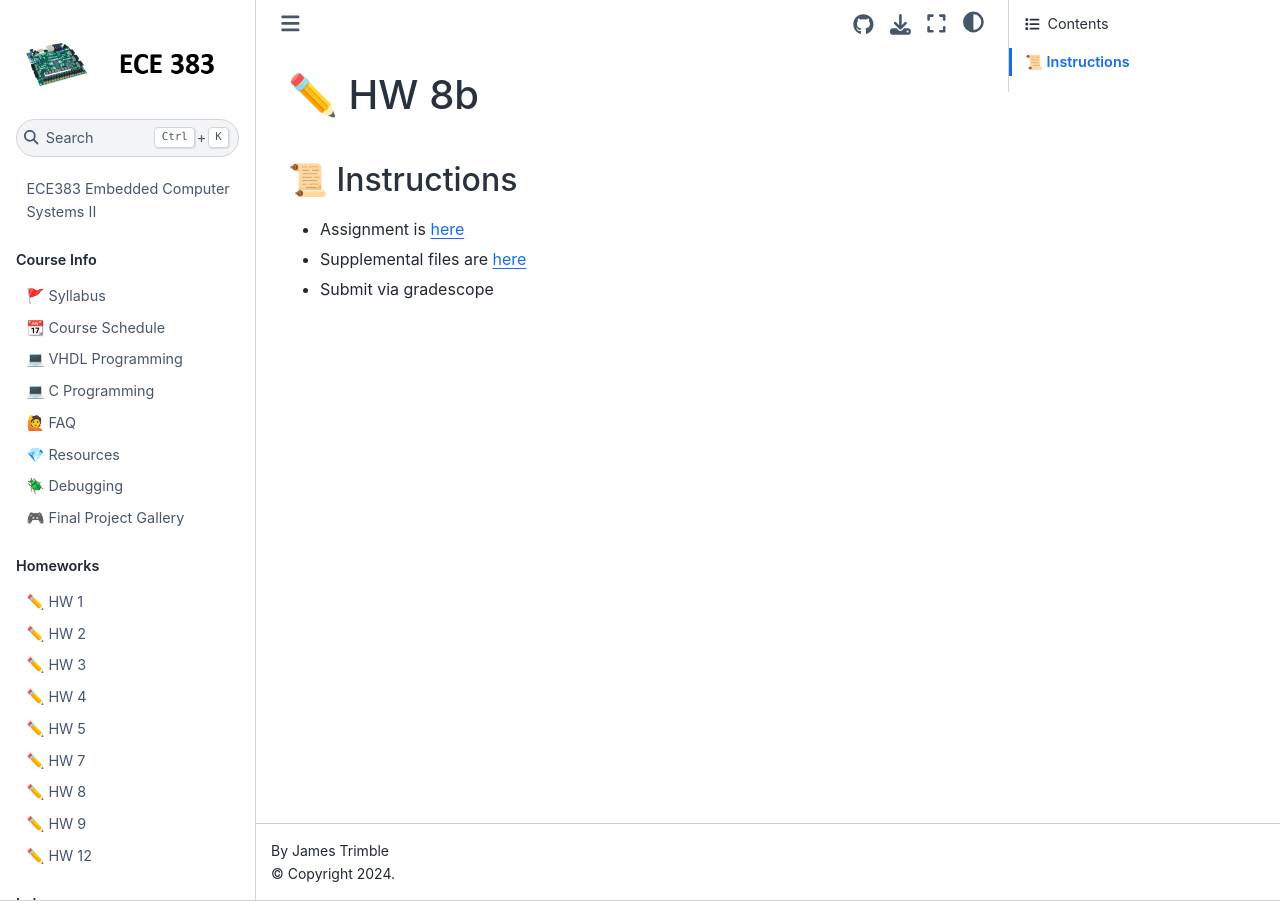
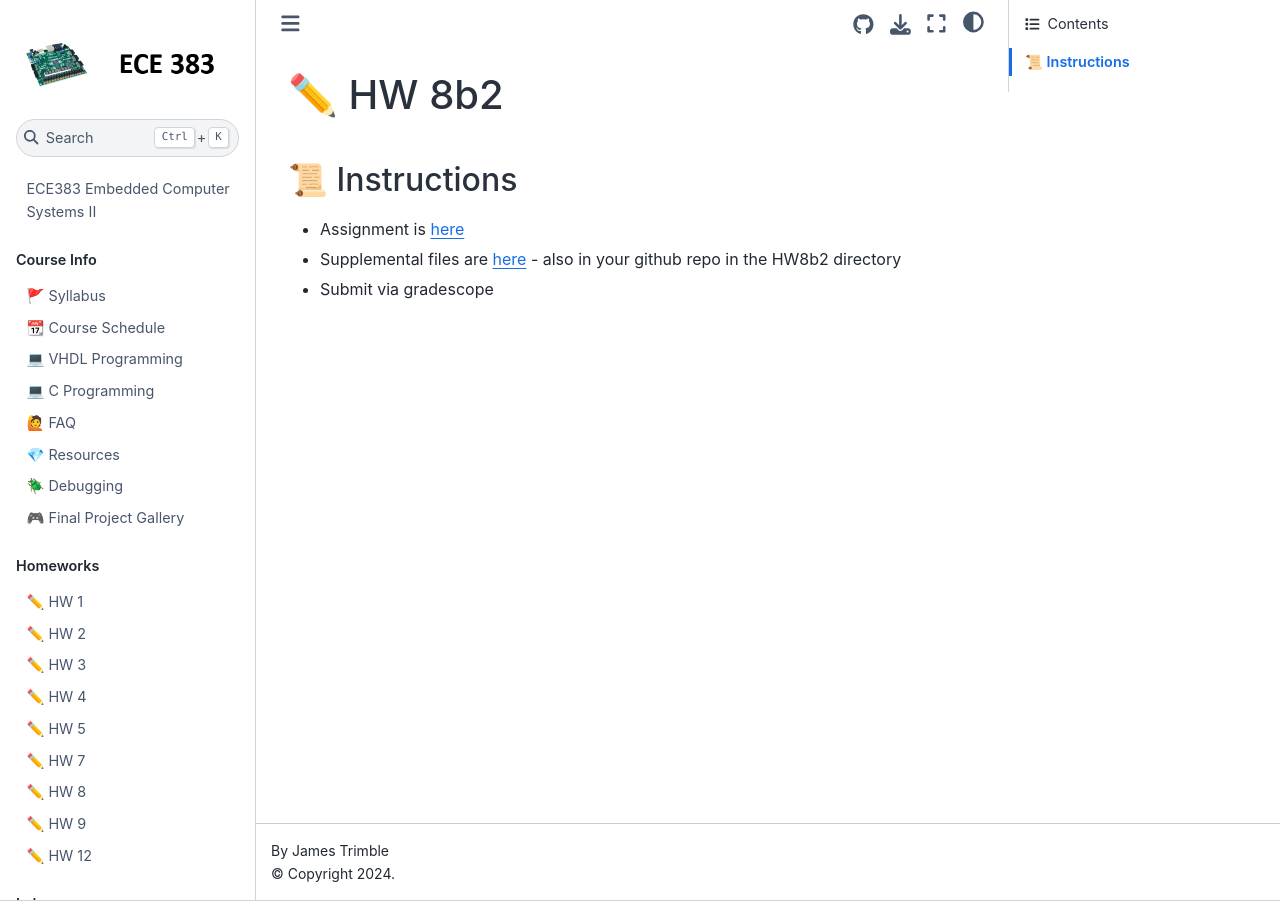
Before and after one commit to USAFA-ECE/ece383, a Jupyter Book: the page built from book/Assignments/homework8b.md, in a window 1280 px wide. Built offline with Jupyter Book 1.0.4 settings and Sphinx 7.4.7 and the Sphinx Book theme 1.1.4, drawn with Linux system fonts in a browser that asks for light colours; pages that are not in the unit, such as notebooks, are missing from menus.

Commit message:
Update homework8b.md

```diff
--- a/book/Assignments/homework8b.md
+++ b/book/Assignments/homework8b.md
@@ -1,6 +1,6 @@
-# ✏️ HW 8b
+# ✏️ HW 8b2
 
 ## 📜 Instructions
 - Assignment is [here](https://github.com/USAFA-ECE/ece383/blob/main/book/Assignments/files/Homework_8b.pdf)
-- Supplemental files are [here](https://github.com/USAFA-ECE/ece383/raw/refs/heads/main/book/Assignments/files/Homework_8b.zip)
+- Supplemental files are [here](https://github.com/USAFA-ECE/ece383/raw/refs/heads/main/book/Assignments/files/Homework_8b.zip) - also in your github repo in the HW8b2 directory
 - Submit via gradescope
```
